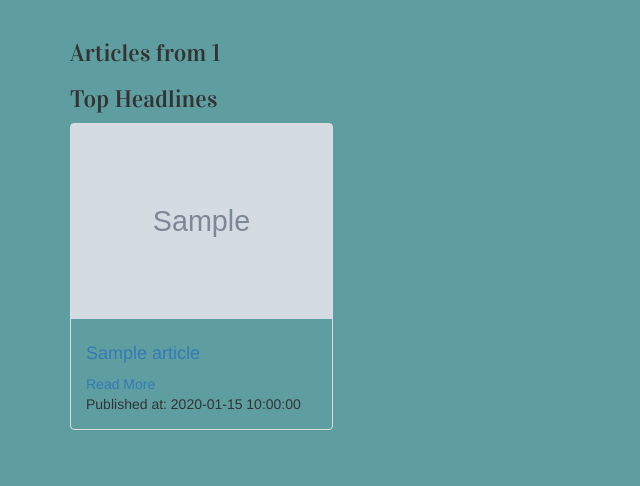
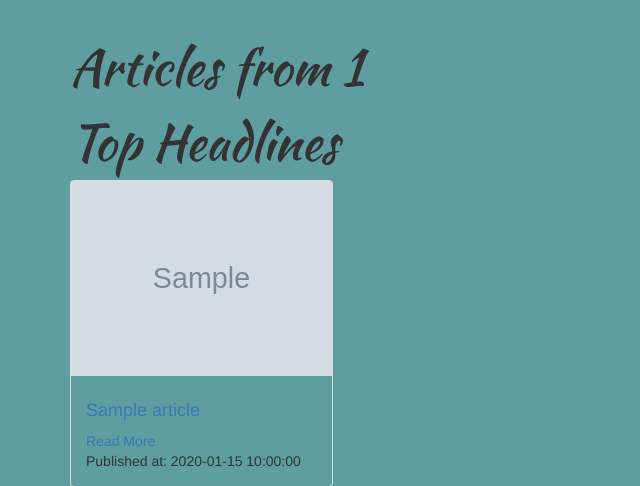
Before and after one commit to TracyOgutu/News-Highlight, a Flask app: template app/templates/article.html in a window 1280 px wide. Shown: the part 52-538 px from the top of the page, without its empty margins (0-640 px from the left). Run offline with Flask 2, Linux system fonts and the light colour scheme; the template is opened without the code that fills it: most values are stand-ins (such as "Sample title", 1, 10 or a date in 2020); grey boxes marked "Sample" are stand-in pictures; some libraries are stand-ins or nearby versions; some web fonts are replaced.

Commit message:
increase font size

```diff
--- a/app/static/css/index.css
+++ b/app/static/css/index.css
@@ -37,5 +37,12 @@ body{
     text-align: left;
 }
 .top{
-    font-family: 'Vidaloka', serif;
+    font-family: 'Kaushan Script', cursive;
+    font-size:50px;
 }
+#sourcebtn{
+    font-size: 20px;
+}
+#articlebtn{
+    font-size: 20px;
+}
```
